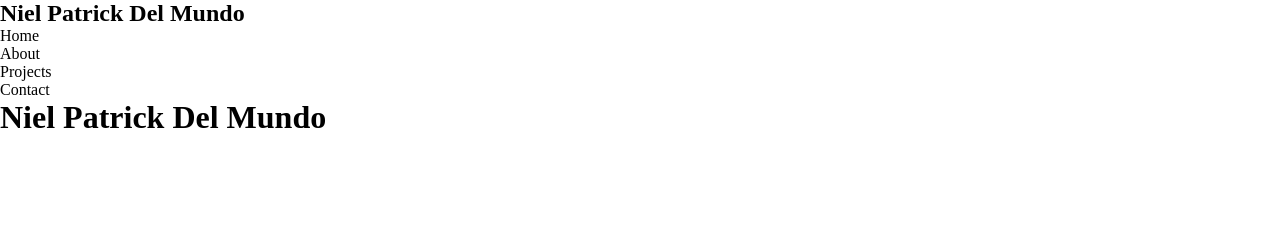
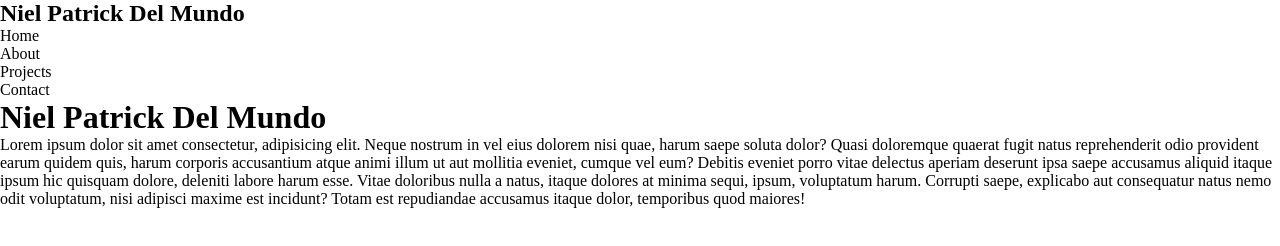
Before and after one commit to NielPatrickDM/coding-journey, a plain HTML site: page index.html in a window 1280 px wide. Drawn offline with Linux system fonts and the light colour scheme.

Commit message:
Version 3

```diff
--- a/index.html
+++ b/index.html
@@ -20,6 +20,18 @@
         </header>
         <main>
             <h1>Niel Patrick Del Mundo</h1>
+            <p>Lorem ipsum dolor sit amet consectetur, adipisicing elit. Neque
+                nostrum in vel eius dolorem nisi quae, harum saepe soluta dolor?
+                Quasi doloremque quaerat fugit natus reprehenderit odio
+                provident earum quidem quis, harum corporis accusantium atque
+                animi illum ut aut mollitia eveniet, cumque vel eum? Debitis
+                eveniet porro vitae delectus aperiam deserunt ipsa saepe
+                accusamus aliquid itaque ipsum hic quisquam dolore, deleniti
+                labore harum esse. Vitae doloribus nulla a natus, itaque dolores
+                at minima sequi, ipsum, voluptatum harum. Corrupti saepe,
+                explicabo aut consequatur natus nemo odit voluptatum, nisi
+                adipisci maxime est incidunt? Totam est repudiandae accusamus
+                itaque dolor, temporibus quod maiores!</p>
         </main>
         <footer></footer>
     </body>
```
